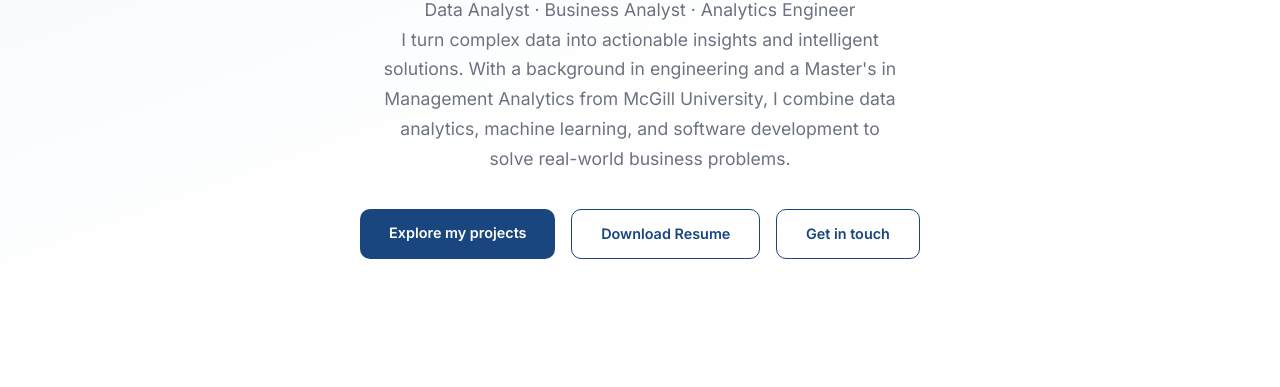
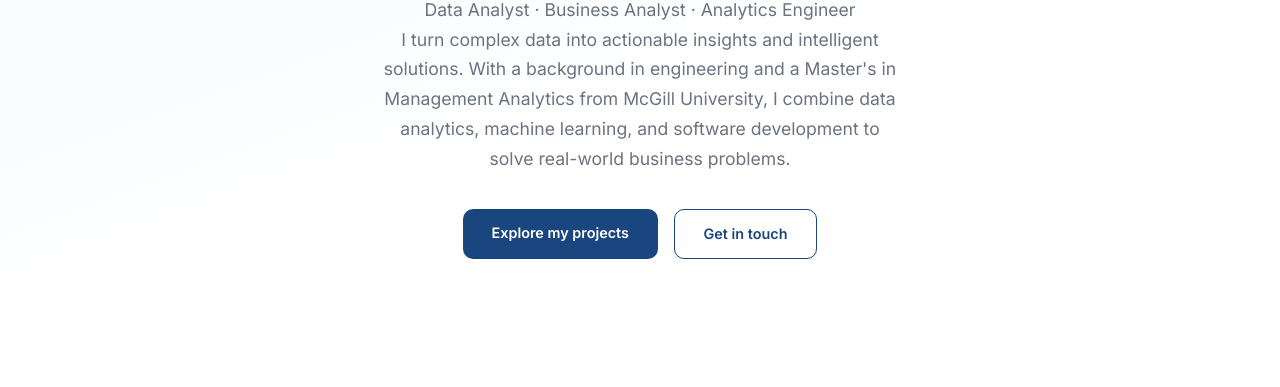
Before and after one commit to lauramanzanos23/lauramanzanos.github.io, a plain HTML site: page index.html in a window 1280 px wide. Shown: the part 413-800 px from the top of the page. Drawn offline with nearby package versions, Linux system fonts and the light colour scheme.

Commit message:
website change

```diff
--- a/index.html
+++ b/index.html
@@ -568,8 +568,7 @@
     </p>
     <div class="hero-cta">
       <a href="#projects" class="btn btn-primary">Explore my projects</a>
-      <a href="../laura_manzanos_cv.pdf" download class="btn btn-outline">Download Resume</a>
-      <a href="#contact" class="btn btn-outline">Get in touch</a>
+<a href="#contact" class="btn btn-outline">Get in touch</a>
     </div>
   </div>
 </section>
```
Also changed, not shown: 1 other file.
